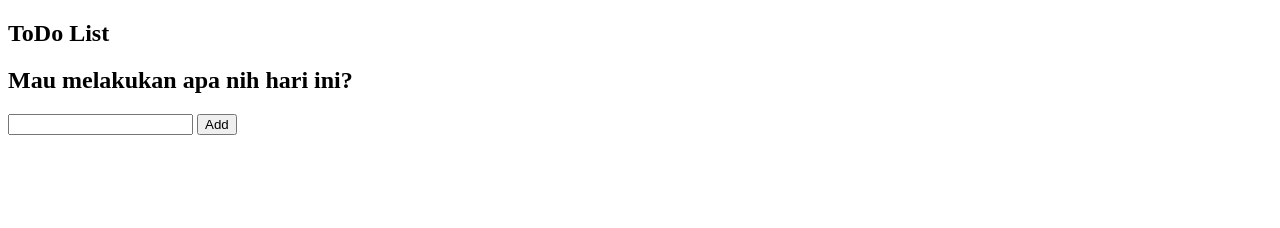
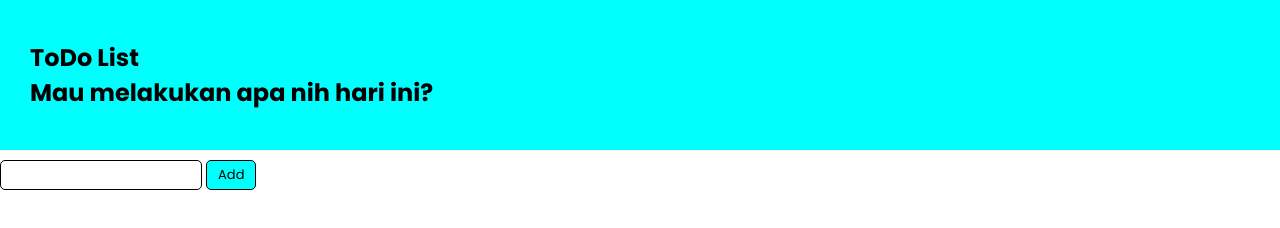
Before and after one commit to YogiPradnyana/ToDoListByYogi, a plain HTML site: page index.html in a window 1280 px wide. Drawn offline with Linux system fonts and the light colour scheme.

Commit message:
Menambahkan file style.css, beberapa baris css dan link css

```diff
--- a/index.html
+++ b/index.html
@@ -5,6 +5,7 @@
     <meta http-equiv="X-UA-Compatible" content="IE=edge" />
     <meta name="viewport" content="width=device-width, initial-scale=1.0" />
     <title>ToDoList</title>
+    <link rel="stylesheet" href="style.css" />
   </head>
   <body>
     <section>
--- /dev/null
+++ b/style.css
@@ -0,0 +1,31 @@
+@import url('https://fonts.googleapis.com/css2?family=Poppins:wght@300;400;500;600;700&display=swap');
+
+* {
+  margin: 0;
+  padding: 0;
+  font-family: 'Poppins', sans-serif;
+}
+
+.header {
+  background-color: aqua;
+  padding: 40px 30px;
+  margin-bottom: 10px;
+}
+
+button {
+  background-color: cyan;
+  border: 1px solid black;
+  width: 50px;
+  border-radius: 5px;
+  padding: 2px;
+  height: 30px;
+  font-size: 13px;
+  font-weight: 400;
+}
+
+input {
+  width: 200px;
+  height: 28px;
+  border-radius: 5px;
+  border: 1px solid black;
+}
```
